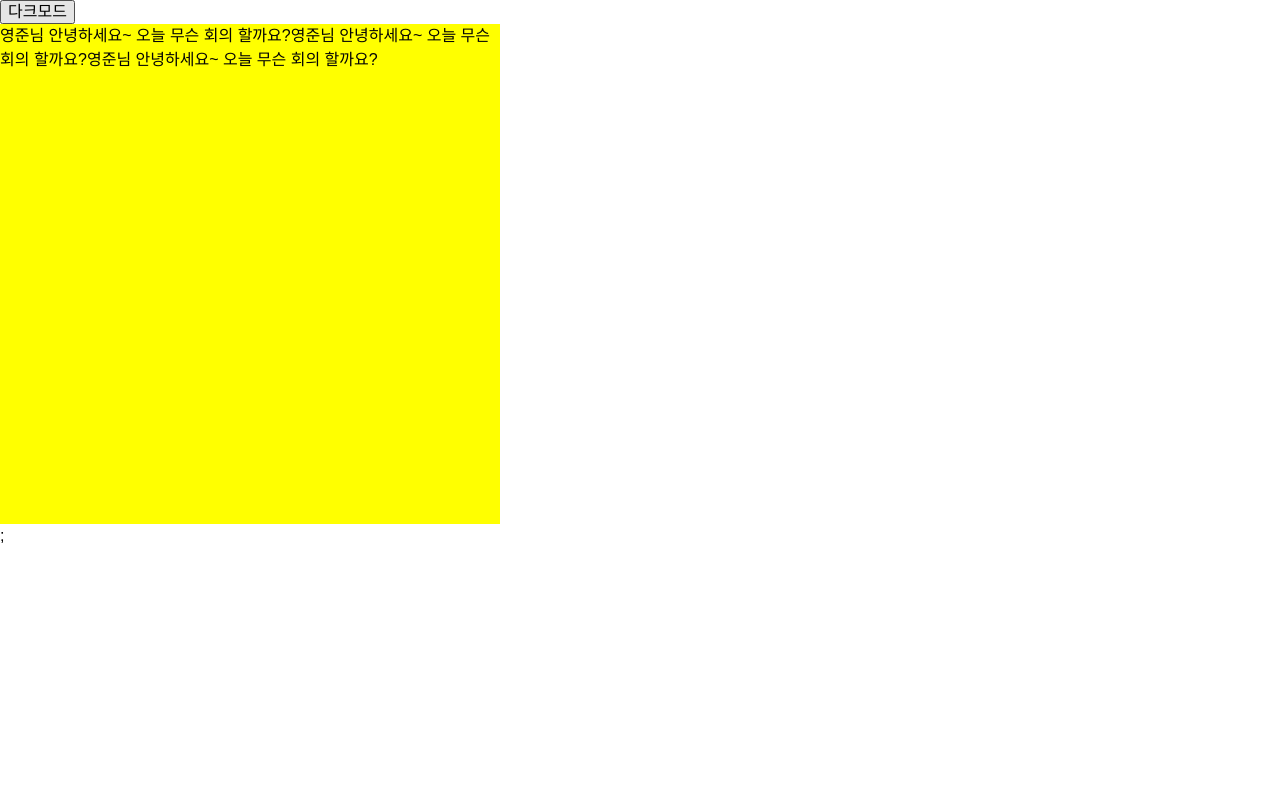
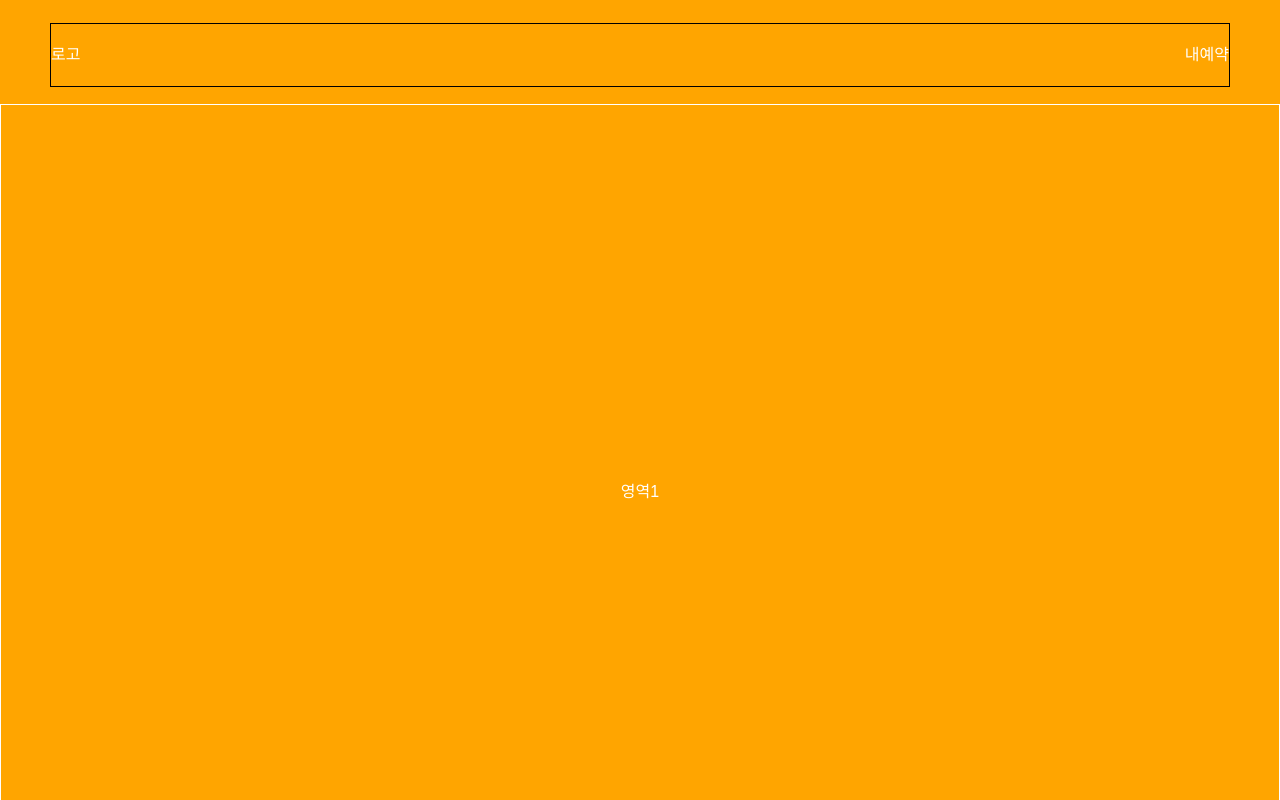
Before and after one commit to bside10th-team5/bside10th-team5-Frontend, a Next.js app: page / in a window 1280 px wide. Shown: the top 800 px of the page. Built offline with nearby package versions, Linux system fonts and the light colour scheme.

Commit message:
style: add landingpage layout

```diff
--- a/pages/_app.js
+++ b/pages/_app.js
@@ -12,8 +12,8 @@ function MyApp({ Component, pageProps }) {
   return (
     <ThemeProvider theme={theme}>
       <GlobalStyle />
-      <button onClick={() => setDarkMode((e) => !e)}>다크모드</button>
-      <Component {...pageProps} />;
+      {/* <button onClick={() => setDarkMode((e) => !e)}>다크모드</button> */}
+      <Component {...pageProps} />
     </ThemeProvider>
   );
 }
--- a/pages/index.js
+++ b/pages/index.js
@@ -1,31 +1,158 @@
 import Head from "next/head";
+import { useEffect, useRef, useState } from "react";
 import styled from "styled-components";
 
+const Observer = styled.div`
+  width: 5rem;
+  height: 5rem;
+  position: absolute;
+  top: 0;
+  left: 0;
+`;
+
+const Gnb = styled.header`
+  position: fixed;
+  top: 0;
+  left: 0;
+  border: 1px solid yellow;
+  display: flex;
+  justify-content: space-between;
+  align-items: center;
+  width: 100%;
+  height: 5rem;
+  background-color: green;
+  transform: ${(props) => (props.theme.isVisible ? "translateY(0%)" : "translateY(-100%)")};
+  transition: all 400ms ease-in-out 0s;
+`;
+
+const Wrapper = styled.div`
+  width: 100vw;
+  overflowx: hidden;
+`;
+
+const Section = styled.section`
+  background-color: ${(props) => props.theme.backgroundColor || "white"};
+  height: ${(props) => props.theme.height || "55rem"};
+  display: flex;
+  flex-direction: column;
+  color: white;
+
+  & > .row-box {
+    box-sizing: border-box;
+    border: 1px solid black;
+    margin: 23px 50px 17px;
+    height: 4rem;
+    display: flex;
+    justify-content: space-between;
+    align-items: center;
+  }
+
+  & > .center-box {
+    display: flex;
+    flex: 1;
+    align-items: center;
+    justify-content: center;
+    border: 1px solid white;
+  }
+`;
+
 export default function Home() {
+  const target = useRef();
+  const bottomTarget = useRef();
+  const [gnbVisible, setGnbVisible] = useState(false);
+
+  const observerCallback = (entries) => {
+    const [entry] = entries;
+    if (entry.time > 1000) {
+      if (entry.isIntersecting) {
+        setGnbVisible(false);
+      } else if (!entry.isIntersecting) {
+        setGnbVisible(true);
+      }
+    }
+  };
+
+  useEffect(() => {
+    const option = {
+      root: null,
+      threshold: 0.6,
+    };
+    const observer = new IntersectionObserver(observerCallback, option);
+    const currentTarget = bottomTarget.current;
+
+    if (currentTarget) {
+      observer.observe(currentTarget);
+    }
+
+    return () => {
+      if (currentTarget) {
+        observer.unobserve(currentTarget);
+      }
+    };
+  }, [bottomTarget]);
+
+  useEffect(() => {
+    const option = {
+      root: null,
+      threshold: 0.1,
+    };
+    const observer = new IntersectionObserver(observerCallback, option);
+    const currentTarget = target.current;
+
+    if (currentTarget) {
+      observer.observe(currentTarget);
+    }
+
+    return () => {
+      if (currentTarget) {
+        observer.unobserve(currentTarget);
+      }
+    };
+  }, [target]);
+
   return (
-    <div>
+    <>
       <Head>
-        <title>Create Next App</title>
-        <meta name="description" content="Generated by create next app" />
+        <title>what-happen | dev</title>
+        <meta name="description" content="Generated by nomercybros" />
         <link rel="icon" href="/favicon.ico" />
       </Head>
+      {/* <LandingPage /> */}
       <Wrapper>
-        <span>영준님 안녕하세요~ 오늘 무슨 회의 할까요?</span>
-        <span>영준님 안녕하세요~ 오늘 무슨 회의 할까요?</span>
-        <span>영준님 안녕하세요~ 오늘 무슨 회의 할까요?</span>
+        <Gnb theme={{ isVisible: gnbVisible }}>
+          <div>로고</div>
+          <div>내예약</div>
+        </Gnb>
+        <Section theme={{ backgroundColor: "orange" }}>
+          <div className="row-box">
+            <span>로고</span>
+            <span>내예약</span>
+          </div>
+          <div className="center-box">영역1</div>
+        </Section>
+        <Section theme={{ backgroundColor: "blue" }}>
+          <div className="center-box">영역2</div>
+        </Section>
+        <Section theme={{ backgroundColor: "purple" }}>
+          <div className="center-box">영역3</div>
+        </Section>
+        <Section theme={{ backgroundColor: "black", height: "30rem" }}>
+          <div className="center-box">영역4</div>
+        </Section>
+        <Observer ref={target} />
       </Wrapper>
-    </div>
+    </>
   );
 }
 
-const Wrapper = styled("div")`
-  width: 500px;
-  height: 500px;
-  background-color: ${({ theme }) => theme.bg.primary};
-  color: ${({ theme }) => theme.text.primary};
+// const Wrapper = styled("div")`
+//   width: 500px;
+//   height: 500px;
+//   background-color: ${({ theme }) => theme.bg.primary};
+//   color: ${({ theme }) => theme.text.primary};
 
-  @media ${({ theme }) => theme.device.laptop} {
-    display: flex;
-    flex-direction: column;
-  }
-`;
+//   @media ${({ theme }) => theme.device.laptop} {
+//     display: flex;
+//     flex-direction: column;
+//   }
+// `;
```
